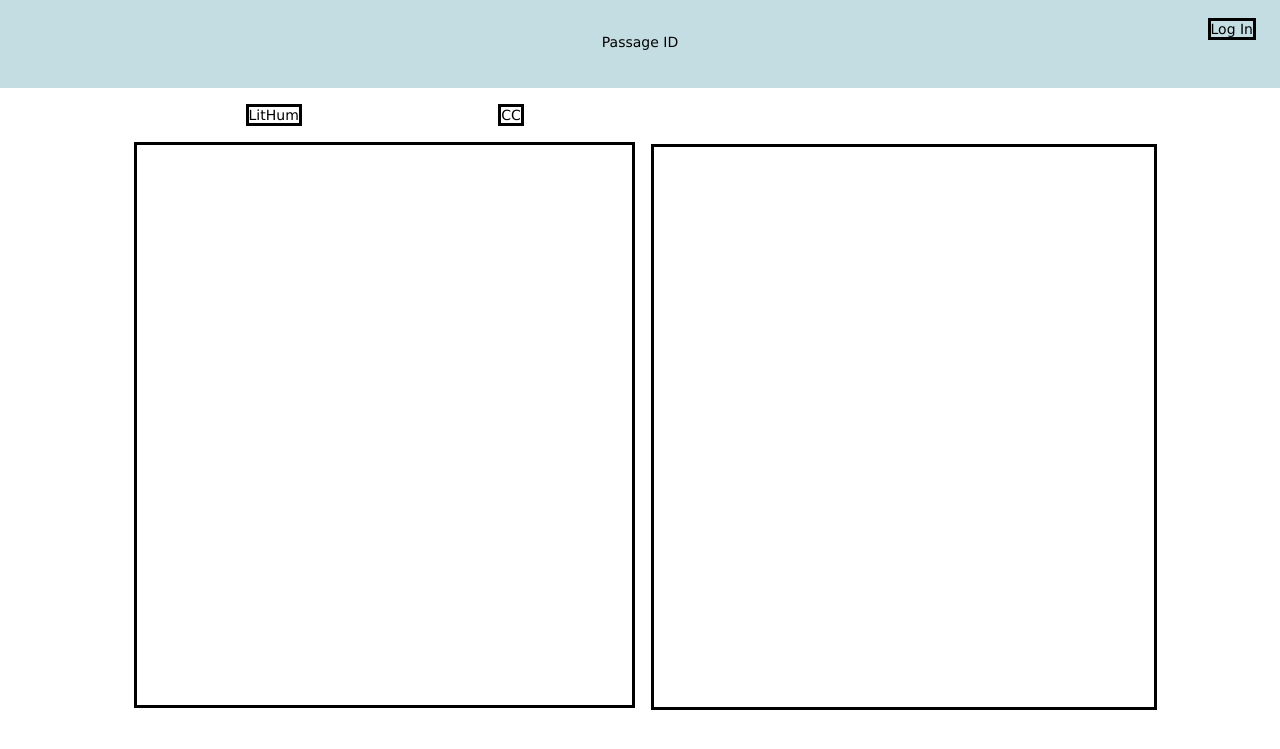
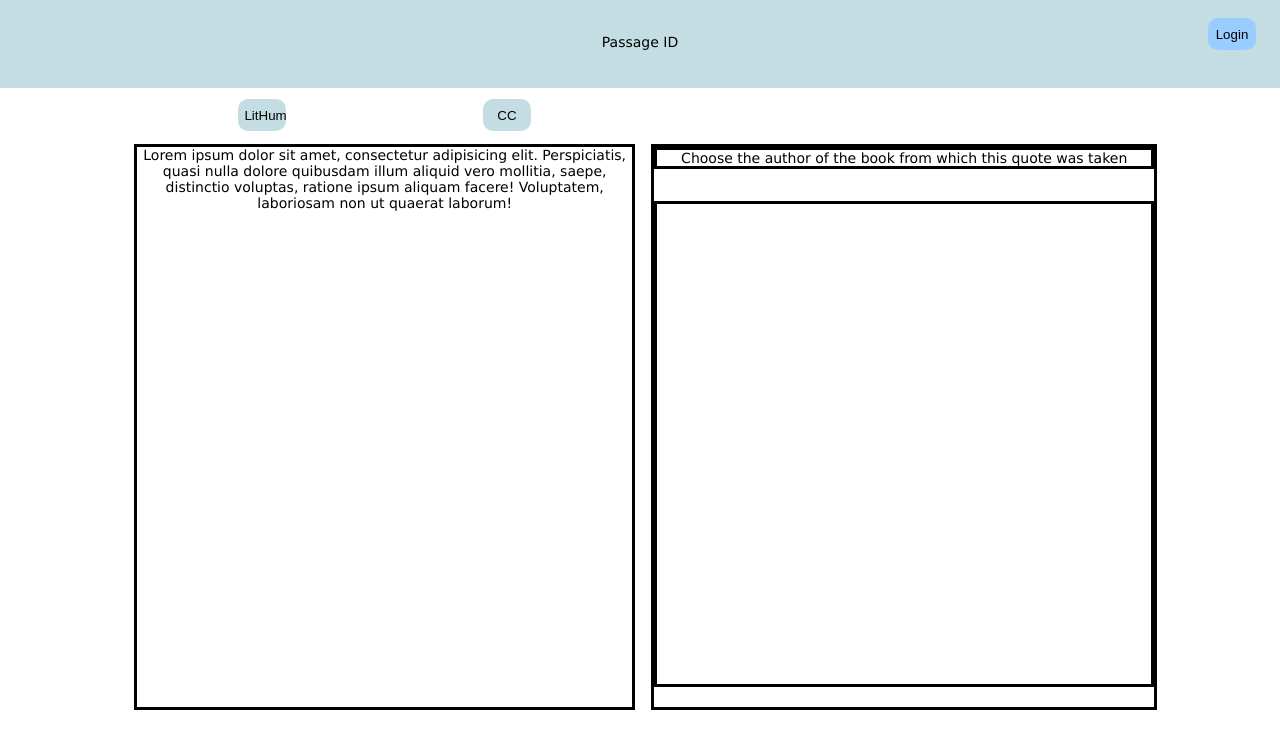
Before and after one commit to adicu/passage-ids, a Flask app: page / in a window 1280 px wide. Shown: the top 749 px of the page. Run offline with Flask 2, Linux system fonts and the light colour scheme.

Commit message:
set basic templates. need to make it interactive

```diff
--- a/static/css/style.css
+++ b/static/css/style.css
@@ -32,18 +32,28 @@ body {
 	margin-top: -1.5rem;
 }
 
-#login{
+input#login{
 	float: right;
 	margin-right: 3rem;
-	border-style: solid;
 	margin-top: -2rem;
+	color:white
+	width:3rem;
+	background-color: #99CCFF;
 }
 
 .choice{
-	border-style: solid;
 	display:inline-block;
-	margin-top: 0.5rem;
-	margin-bottom: 0rem;
+	margin-top: 0.2rem;
+	margin-bottom: -0.2rem;
+}
+
+input{
+	background-color: #C4DDE2;
+	border: none;
+	height: 2rem;
+	border-radius: 10px;
+	width: 3rem;
+
 }
 
 span{
@@ -69,6 +79,16 @@ span{
     height: 35rem;
     overflow-y: auto;
     border-style: solid;
+}
+#prompt{
+	text-align: center;
+	border-style: solid;
+}
+
+#answer_choices{
+	margin-top: 2rem;
+	height: 30rem;
+	border-style: solid;
 }
 /*
 .btn btn-default{
--- a/templates/index.html
+++ b/templates/index.html
@@ -8,15 +8,19 @@
 <body>
 	<div id="titlebar">
 		<div id="name">Passage ID</div>
-		<div id="login">Log In</div>
+		<div id="login"><input id = "login"type="button" name="login" value="Login"></div>
 	</div>
 	<div id="content">
 		<div id="static">
-			<div id="lithum" class = "choice">LitHum</div>
-			<div id="CC" class = "choice">CC</div>
-			<div id="passage"></div>
+			<div id="lithum" class = "choice"><input type="button" name="choose passage" value="LitHum"></div>
+			<div id="CC" class = "choice"><input type="button" name="choose passage" value="CC"></div>
+			<div id="passage">Lorem ipsum dolor sit amet, consectetur adipisicing elit. Perspiciatis, quasi nulla dolore quibusdam illum aliquid vero mollitia, saepe, distinctio voluptas, ratione ipsum aliquam facere! Voluptatem, laboriosam non ut quaerat laborum!</div>
 		</div>
-		<div id="quiz"></div>
+		<div id="quiz">
+			<div id="prompt">Choose the author of the book from which this quote was taken </div>
+			<div id="answer_choices">
+			</div>
+		</div>
 	</div>
 </body>
 </html>
```
Also changed, not shown: app.py (+9 -0 lines), static/css/stylesheet.css (deleted), 1 other file.
